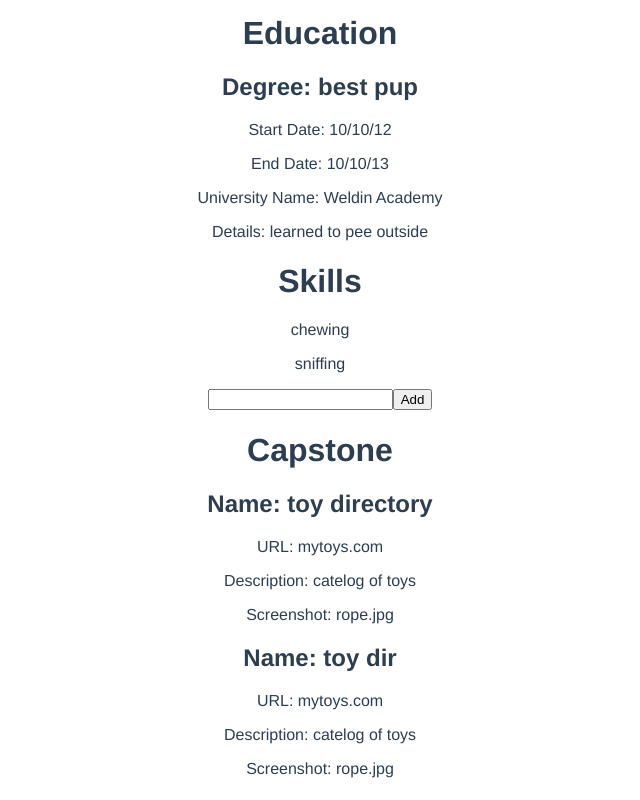
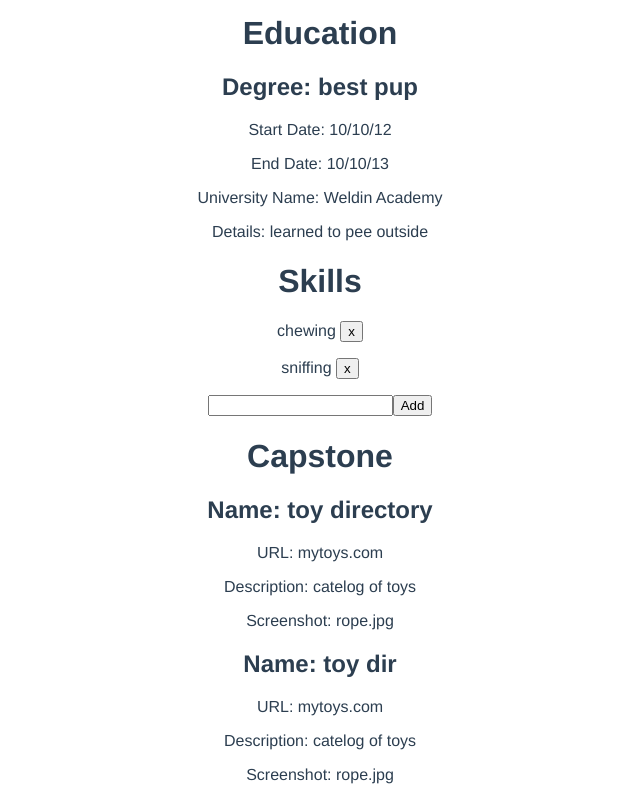
Before and after one commit to def-end-icecream/student_portal, a Vue app: page /students/1 in a window 1280 px wide. Shown: the part 966-1766 px from the top of the page, without its empty margins (320-960 px from the left). Built offline with nearby package versions, Linux system fonts and the light colour scheme; no server answers.

Commit message:
add option to remove skills

```diff
--- a/src/views/StudentsShow.vue
+++ b/src/views/StudentsShow.vue
@@ -31,7 +31,10 @@
       </div>
       <h1>Skills</h1>
       <div v-for="skill in skills" v-bind:key="skill.skill_name">
-        <p>{{ skill.skill_name }}</p>
+        <p>
+          {{ skill.skill_name }}
+          <button v-on:click="removeSkill(skill)">x</button>
+        </p>
       </div>
       <input type="text" v-model="newSkill" />
       <button v-on:click="addSkill()">Add</button>
@@ -53,7 +56,7 @@
 </template>
 
 <script>
-// import axios from "axios";
+import axios from "axios";
 
 export default {
   data: function() {
@@ -123,10 +126,10 @@ export default {
     };
   },
   created: function() {
-    // axios.get(`/api/students/${this.$route.params.id}`).then((response) => {
-    //   console.log(response.data);
-    //   this.student = response.data;
-    // });
+    axios.get(`/api/students/${this.$route.params.id}`).then((response) => {
+      console.log(response.data);
+      this.student = response.data;
+    });
   },
   methods: {
     addSkill: function() {
@@ -143,6 +146,20 @@ export default {
       //     this.errors = error.response.data.errors;
       //   });
     },
+    removeSkill: function(skill) {
+      var index = this.skills.indexOf(skill);
+      this.skills.splice(index, 1);
+      // axios
+      //   .delete(`/api/skills/${skill.id}`)
+      //   .then(response => {
+      //     console.log(response.data);
+      //     var index = this.skills.indexOf(skill);
+      //     this.skills.splice(index, 1);
+      //   })
+      //   .catch(error => {
+      //     console.log(error);
+      //   });
+    },
   },
 };
 </script>
```
